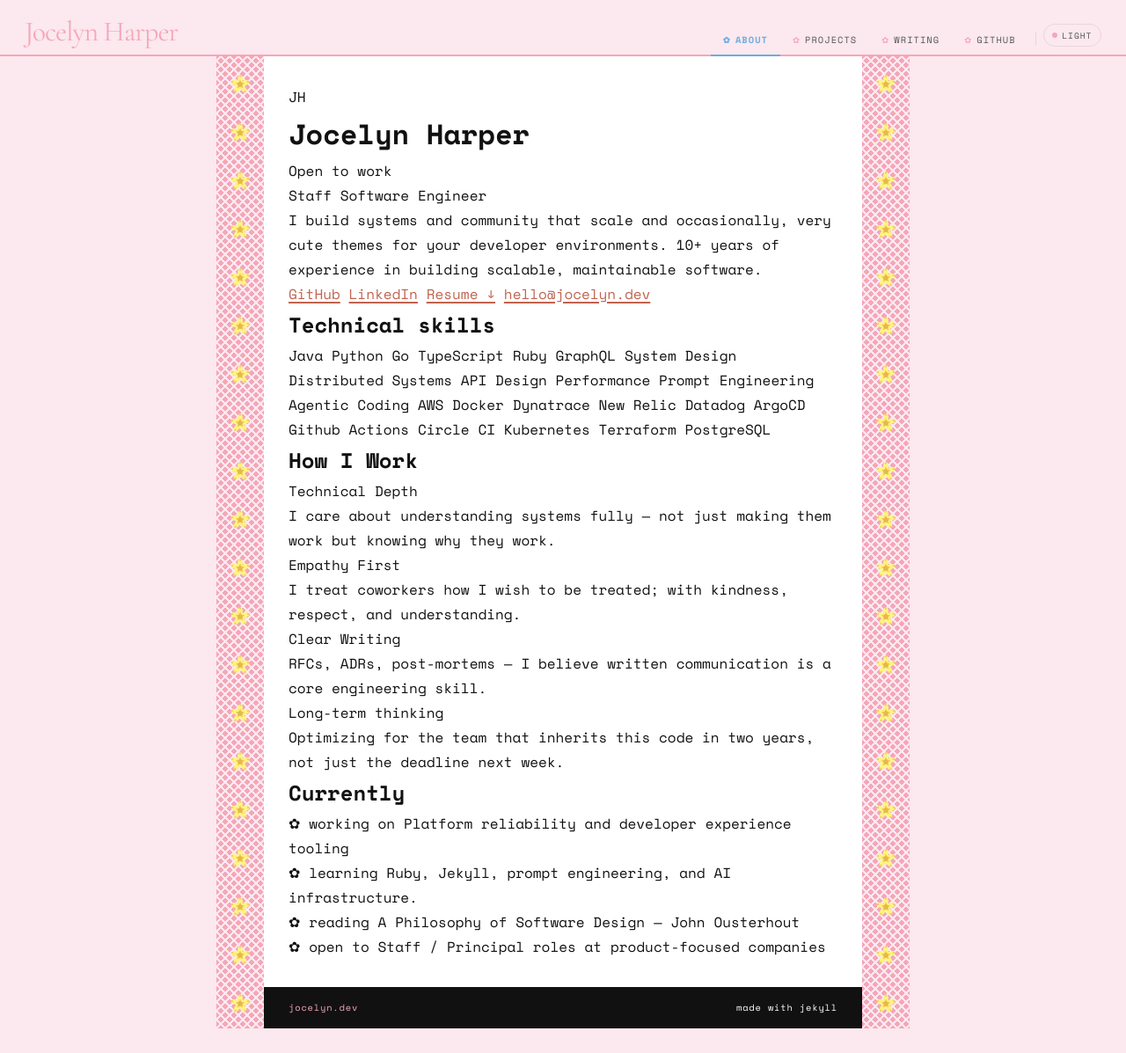
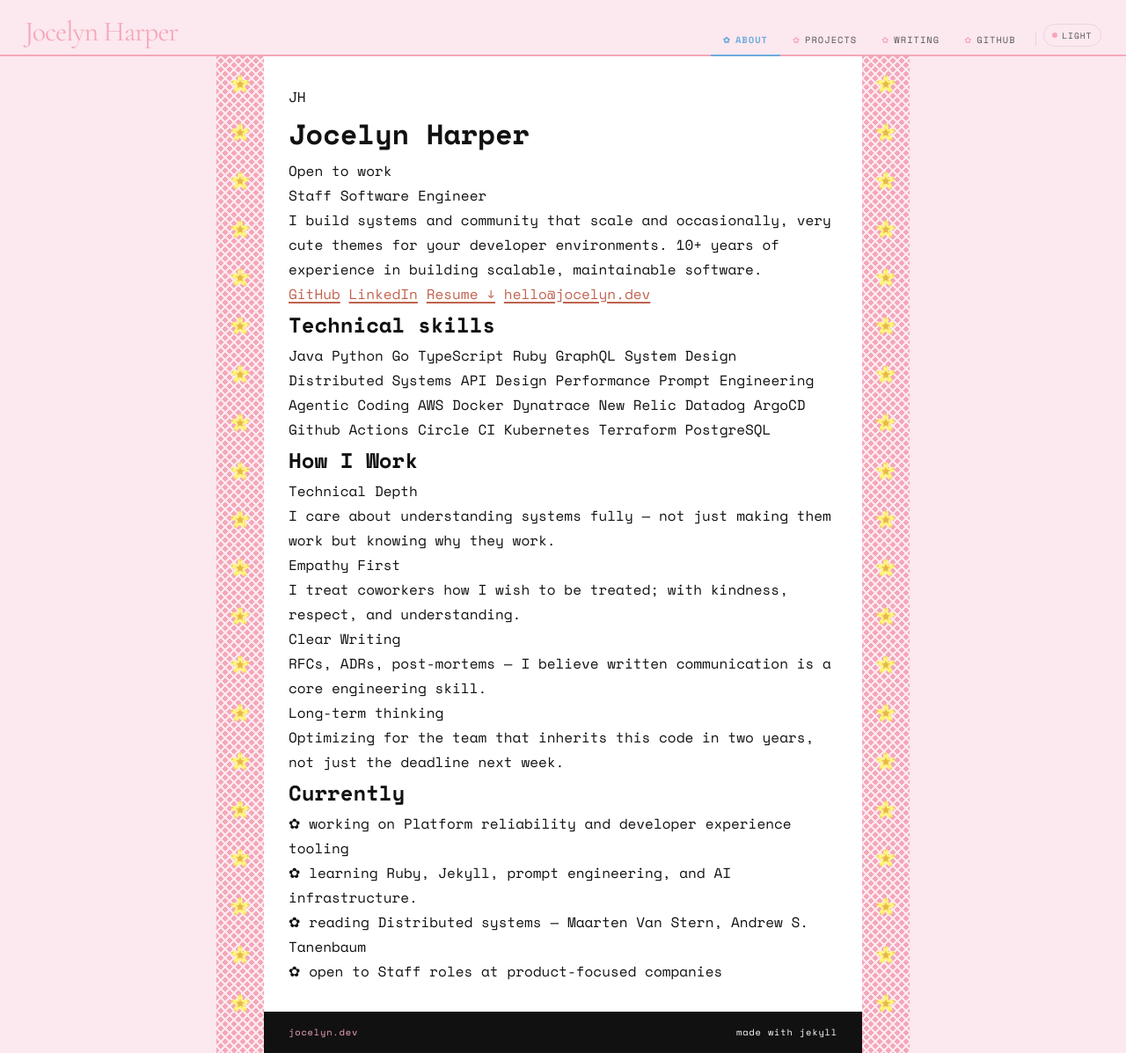
Before and after one commit to javawitch/javawitch.github.io, a Jekyll site: the page built from about.html, in a window 1280 px wide. Shown: the whole page at 88% size. Built offline with Jekyll 4.4.1, drawn with Linux system fonts in a browser that asks for light colours; before the commit the page ends 1169 px from its top, so only the background shows below that.

Commit message:
Made more changes. Pushing these before I mess up the tables in this HTML

```diff
--- a/about.html
+++ b/about.html
@@ -99,12 +99,12 @@ looking: true
     <div class="currently-item">
       <span class="currently-dot">✿</span>
       <span class="currently-label">reading</span>
-      <span class="currently-val">A Philosophy of Software Design — John Ousterhout</span>
+      <span class="currently-val">Distributed systems — Maarten Van Stern, Andrew S. Tanenbaum</span>
     </div>
     <div class="currently-item">
       <span class="currently-dot">✿</span>
       <span class="currently-label">open to</span>
-      <span class="currently-val">Staff / Principal roles at product-focused companies</span>
+      <span class="currently-val">Staff roles at product-focused companies</span>
     </div>
   </div>
 </div>
```
